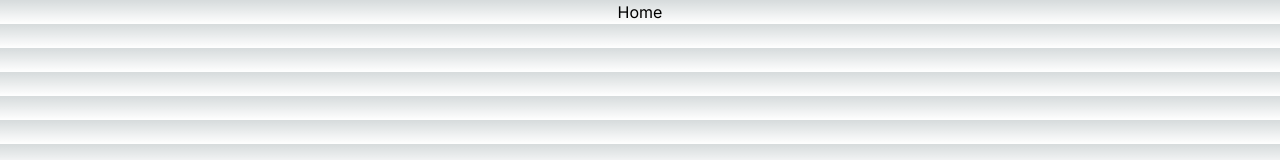
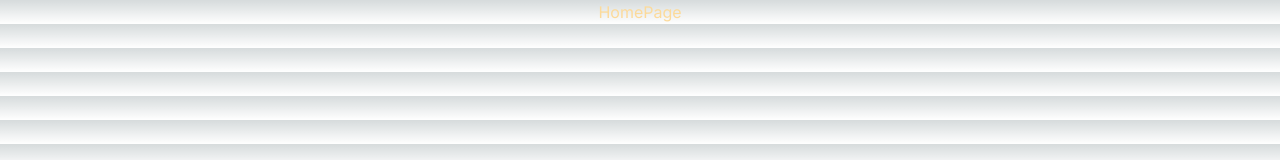
Before and after one commit to jrshittu/web_scraper, a Next.js app: page / in a window 1280 px wide. Shown: the top 160 px of the page. Built offline with nearby package versions, Linux system fonts and the light colour scheme.

Commit message:
Update color

```diff
--- a/app/page.js
+++ b/app/page.js
@@ -2,8 +2,8 @@ import React from 'react'
 
 const Home = () => {
   return (
-    <div className='text-center'>
-      Home
+    <div className='text-center text-[#FCDA9A]'>
+      HomePage
     </div>
   )
 }
```
